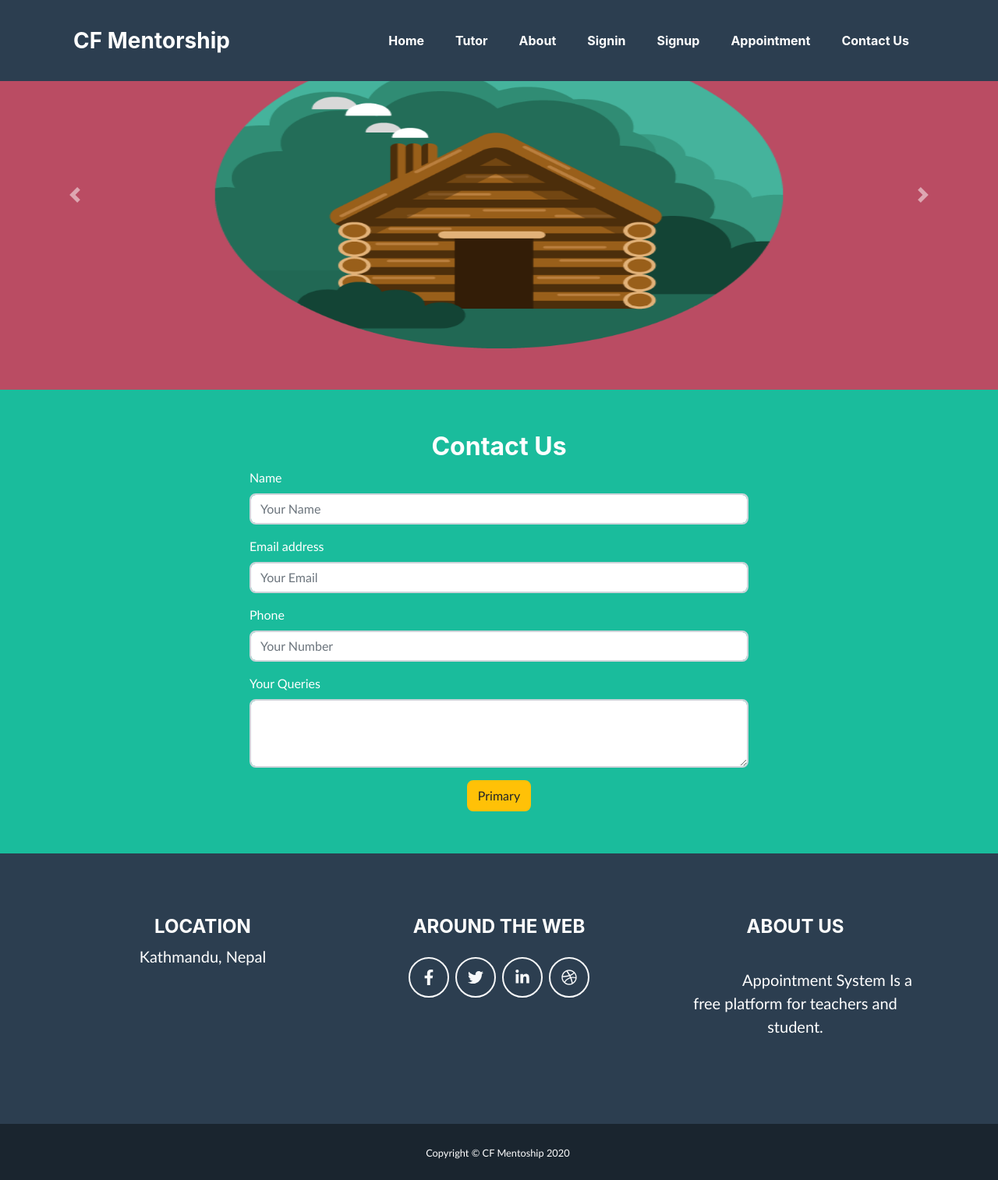
After one commit to Subritt/OnlineMentor, a Django app: template templates/contact.html in a window 1280 px wide. The commit adds this page. Shown: the whole page at 78% size. Run offline with Django 3.2, Linux system fonts and the light colour scheme; the template is opened without the code that fills it, so the values that code supplies are empty; some libraries are stand-ins or nearby versions; some web fonts are replaced.

Commit message:
contact page edit

```diff
--- /dev/null
+++ b/templates/contact.html
@@ -0,0 +1,239 @@
+
+<!DOCTYPE html>
+<html lang="en">
+  <head>
+    <meta charset="utf-8" />
+    <meta
+      name="viewport"
+      content="width=device-width, initial-scale=1, shrink-to-fit=no"
+    />
+    <meta name="description" content="" />
+    <meta name="author" content="" />
+    <title>CF-Mentorship</title>
+    <!-- Font Awesome icons (free version)-->
+    <script
+      src="https://cdnjs.cloudflare.com/ajax/libs/font-awesome/5.13.0/js/all.min.js"
+      crossorigin="anonymous"
+    ></script>
+    <!-- Core theme CSS (includes Bootstrap)-->
+    <link href="css/styles.css" rel="stylesheet" />
+    <!-- Fonts CSS-->
+    <link rel="stylesheet" href="css/heading.css"/>
+    <link rel="stylesheet" href="css/demo.css" />
+    <link rel="stylesheet" href="css/carasoul.css" />
+    <link rel="stylesheet" href="css/body.css" />
+    <link rel="stylesheet" href="css/signin.css" />
+    <link rel="stylesheet" href="css/signup.css" />
+    <link rel="stylesheet" href="css/slicebox.css">
+    <link rel="stylesheet" href="css/tutor.css">
+    <link rel="stylesheet" href="css/ourservices.css">
+
+
+    <link href="https://use.fontawesome.com/releases/v5.0.6/css/all.css" rel="stylesheet">
+  </head>
+
+  <body id="page-top">
+    <section class="page-sections">
+    <nav class="navbar navbar-expand-lg bg-secondary fixed-top" id="mainNav">
+      <div class="container">
+        <a class="navbar-brand js-scroll-trigger" href="#page-top"
+          >CF Mentorship</a
+        >
+        <button
+          class="navbar-toggler navbar-toggler-right font-weight-bold bg-primary text-white rounded"
+          type="button"
+          data-toggle="collapse"
+          data-target="#navbarResponsive"
+          aria-controls="navbarResponsive"
+          aria-expanded="false"
+          aria-label="Toggle navigation"
+        >
+          Menu <i class="fas fa-bars"></i>
+        </button>
+
+
+        <div class="collapse navbar-collapse" id="navbarResponsive">
+          <ul class="navbar-nav ml-auto">
+            <li class="nav-item mx-0 mx-lg-1">
+              <a
+                class="nav-link py-3 px-0 px-lg-3 "
+                href="index.html"
+                >Home</a
+              >
+            </li>
+            <li class="nav-item mx-0 mx-lg-1">
+              <a
+                class="nav-link py-3 px-0 px-lg-3 "
+                href="tutor.html"
+                >Tutor</a
+              >
+            </li>
+                          <li class="nav-item mx-0 mx-lg-1">
+<a
+                class="nav-link py-3 px-0 px-lg-3 "
+                href="about.html"
+                >About</a
+              >
+            </li>
+        </li>
+        <li class="nav-item mx-0 mx-lg-1">
+<a
+class="nav-link py-3 px-0 px-lg-3 "
+href="signin.html"
+>Signin</a
+>
+</li>
+</li>
+<li class="nav-item mx-0 mx-lg-1">
+<a
+class="nav-link py-3 px-0 px-lg-3 "
+href="signup.html"
+>Signup</a
+>
+</li>
+<li class="nav-item mx-0 mx-lg-1">
+  <a
+  class="nav-link py-3 px-0 px-lg-3 "
+  href="signup.html"
+  >Appointment</a
+  >
+  </li>
+  <li class="nav-item mx-0 mx-lg-1">
+    <a
+    class="nav-link py-3 px-0 px-lg-3 "
+    href="contact.html"
+    >Contact Us</a
+    >
+    </li>
+          </ul>
+        </div>
+      </div>
+    </nav>
+  </section>
+
+  <!-- Slider -->
+
+    <section>
+        <div id="carouselExampleControls" class="carousel slide" data-ride="carousel">
+          <div class="carousel-inner">
+            <div class="carousel-item active">
+              <img class="d-block w-100" src="assets/img/portfolio/cabin.png" alt="First slide"height="500px" >
+            </div>
+            <div class="carousel-item">
+              <img class="d-block w-100" src="assets/img/portfolio/cabin.png" alt="Second slide" height="500px">
+            </div>
+            <div class="carousel-item">
+              <img class="d-block w-100" src="assets/img/portfolio/cabin.png" alt="Third slide" height="500px">
+            </div>
+          </div>
+          <a class="carousel-control-prev" href="#carouselExampleControls" role="button" data-slide="prev">
+            <span class="carousel-control-prev-icon" aria-hidden="true"></span>
+            <span class="sr-only">Previous</span>
+          </a>
+          <a class="carousel-control-next" href="#carouselExampleControls" role="button" data-slide="next">
+            <span class="carousel-control-next-icon" aria-hidden="true"></span>
+            <span class="sr-only">Next</span>
+          </a>
+        </div>
+      </section>
+<section  class="page-section bg-primary text-white mb-0">
+    <div class="container my-3">
+        <h2 class="text-center">
+            Contact Us
+        </h2>
+        <div class="d-flex justify-content-center">
+        <form style="width: 40rem;">
+
+          <div class="form-group" >
+            <label for="name">Name</label>
+            <input type="text" class="form-control" id="name"  name="name" placeholder="Your Name">
+          </div>
+            <div class="form-group">
+              <label for="exampleFormControlInput1">Email address</label>
+              <input type="email" class="form-control" name="email" id="exampleFormControlInput1" placeholder="Your Email">
+            </div>
+            <div class="form-group">
+              <label for="phone">Phone</label>
+              <input type="phone" class="form-control" id="phone"  name="phone" placeholder="Your Number">
+            </div>
+
+
+            <div class="form-group">
+              <label for="textarea">Your Queries</label>
+              <textarea class="form-control" id="textarea" name="textarea" rows="3"></textarea>
+            </div>
+            <div class="text-center">
+            <button type="submit" class="btn btn-warning">Primary</button></div>
+          </form>
+        </div>
+    </div>
+
+    </section>
+      <section >
+     <!-- footer  -->
+      <footer class="footer text-center">
+        <div class="container">
+          <div class="row">
+            <!-- Footer Location-->
+            <div class="col-lg-4 mb-5 mb-lg-0">
+              <h4 class="mb-4">LOCATION</h4>
+              <p class="pre-wrap lead mb-0">Kathmandu, Nepal</p>
+            </div>
+            <!-- Footer Social Icons-->
+            <div class="col-lg-4 mb-5 mb-lg-0">
+              <h4 class="mb-4">AROUND THE WEB</h4>
+              <a
+                class="btn btn-outline-light btn-social mx-1"
+                href="https://www.facebook.com/StartBootstrap"
+                ><i class="fab fa-fw fa-facebook-f"></i></a
+              ><a
+                class="btn btn-outline-light btn-social mx-1"
+                href="https://www.twitter.com/sbootstrap"
+                ><i class="fab fa-fw fa-twitter"></i></a
+              ><a
+                class="btn btn-outline-light btn-social mx-1"
+                href="https://www.linkedin.com/in/startbootstrap"
+                ><i class="fab fa-fw fa-linkedin-in"></i></a
+              ><a
+                class="btn btn-outline-light btn-social mx-1"
+                href="https://www.dribble.com/startbootstrap"
+                ><i class="fab fa-fw fa-dribbble"></i
+              ></a>
+            </div>
+            <!-- Footer About Text-->
+            <div class="col-lg-4">
+              <h4 class="mb-4">ABOUT US</h4>
+              <p class="pre-wrap lead mb-0">
+                Appointment System Is a free platform for teachers and student.
+              </p>
+            </div>
+          </div>
+        </div>
+      </footer>
+    </section>
+    <!-- Copyright Section-->
+    <section class="copyright py-4 text-center text-white">
+      <div class="container">
+        <small class="pre-wrap">Copyright © CF Mentoship 2020 </small>
+      </div>
+    </section>
+    <!-- Scroll to Top Button (Only visible on small and extra-small screen sizes)-->
+    <div class="scroll-to-top d-lg-none position-fixed">
+      <a
+        class="js-scroll-trigger d-block text-center text-white rounded"
+        href="#page-top"
+        ><i class="fa fa-chevron-up"></i
+      ></a>
+    </div>
+    <!-- Bootstrap core JS-->
+    <script src="https://cdnjs.cloudflare.com/ajax/libs/jquery/3.4.1/jquery.min.js"></script>
+    <script src="https://stackpath.bootstrapcdn.com/bootstrap/4.4.1/js/bootstrap.bundle.min.js"></script>
+    <!-- Third party plugin JS-->
+    <script src="https://cdnjs.cloudflare.com/ajax/libs/jquery-easing/1.4.1/jquery.easing.min.js"></script>
+    <!-- Contact form JS-->
+    <script src="assets/mail/jqBootstrapValidation.js"></script>
+    <script src="assets/mail/contact_me.js"></script>
+    <!-- Core theme JS-->
+    <script src="js/scripts.js"></script>
+  </body>
+</html>
```
Also changed, not shown: templates/index.html (+7 -0 lines).
